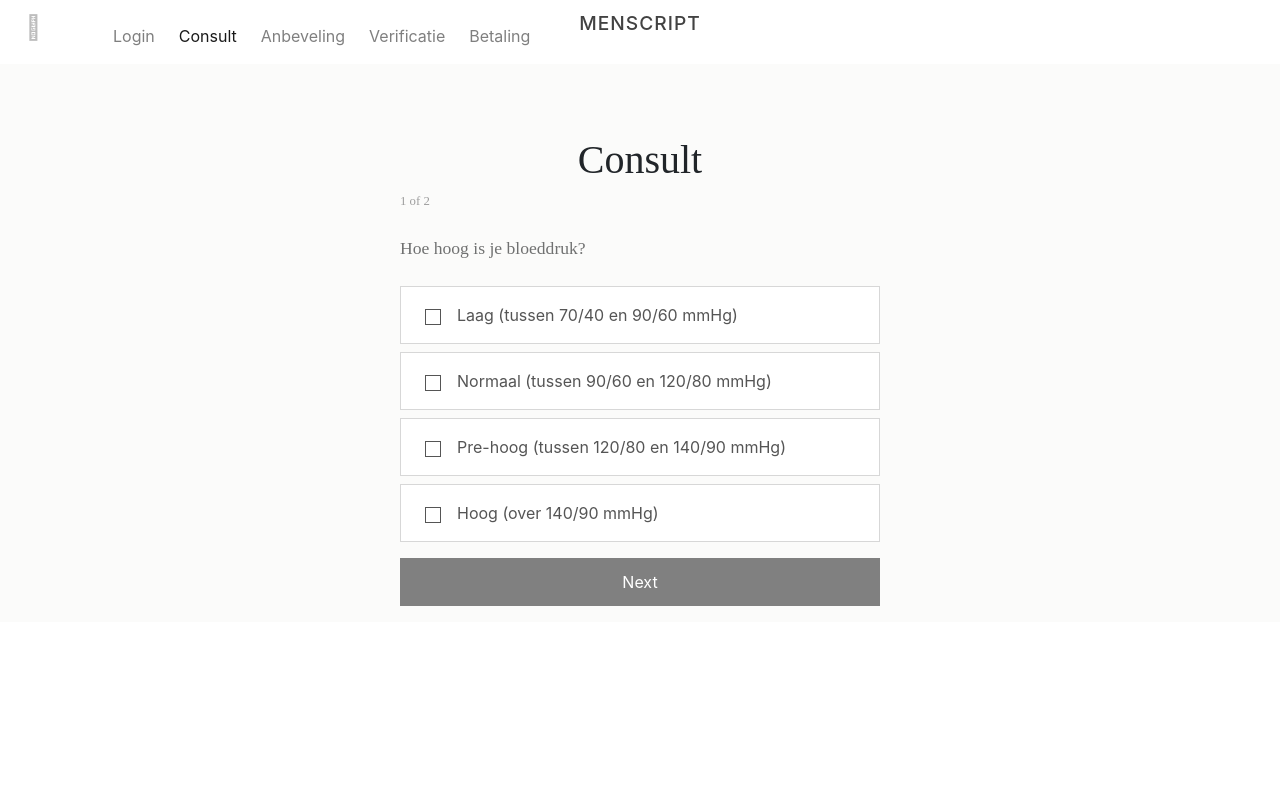
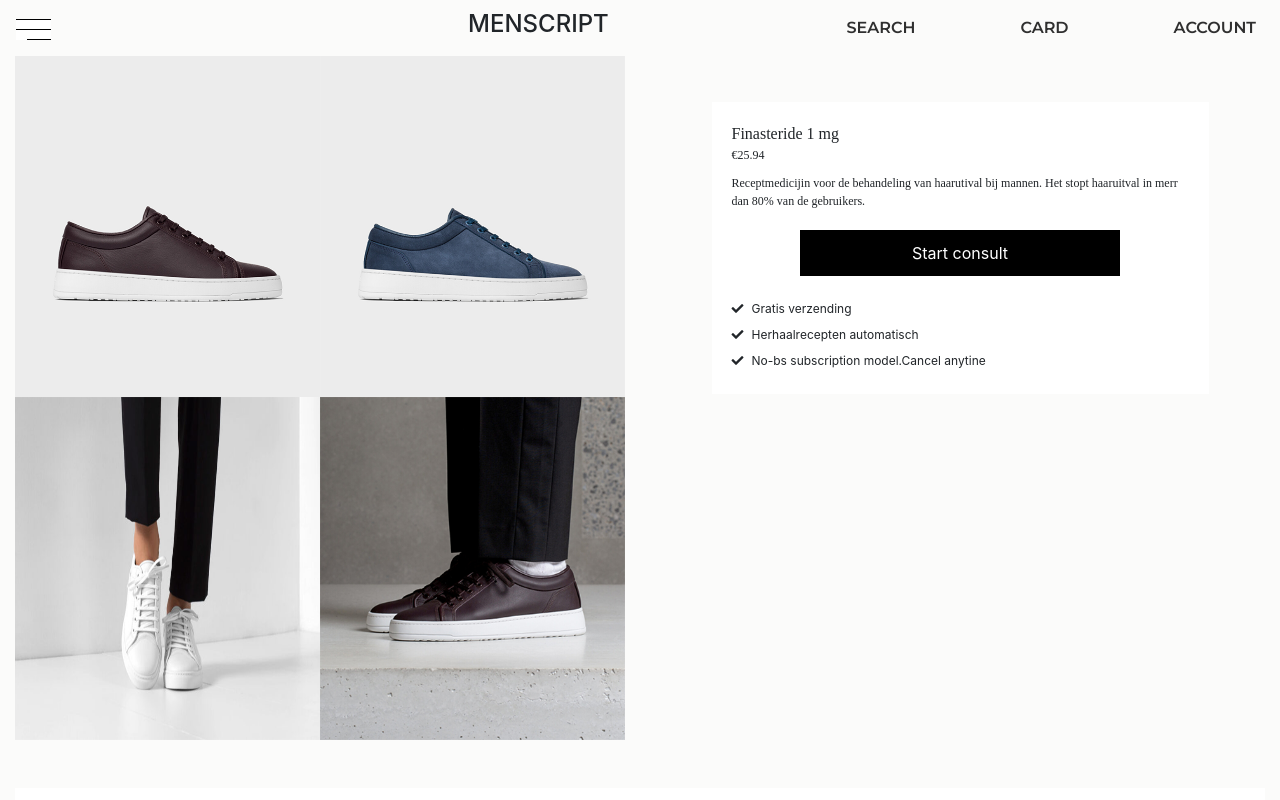
Before and after one commit to farahaidid/menscript-ca, a Vue app: page /product in a window 1280 px wide. Shown: the top 800 px of the page. Built offline with nearby package versions, Linux system fonts and the light colour scheme; a web font is replaced by a local one.

Commit message:
some-fix

```diff
--- a/src/App.vue
+++ b/src/App.vue
@@ -1,32 +1,41 @@
 <template>
   <div id="app">
     <!-- Modals -->
-      <LoginModal @close="showLoginModal=false" v-if="showLoginModal" />
+    <LoginModal @close="closeLoginModal" v-if="showLoginModal" />
 
     <!-- Contents -->
     <div v-else>
-         <AppHeader @login="showLoginModal=true" />
-         <AppBanner />
-         <router-view></router-view>
+      <AppHeader />
+      <router-view />
       <AppFooter />
     </div>
   </div>
 </template>
 <script>
-import AppHeader from "./components/AppHeader";
-import AppBanner from "./components/AppBanner";
-import AppFooter from "./components/AppFooter";
-import LoginModal from "./components/LoginModal";
+import AppFooter from "@/components/AppFooter";
+import AppHeader from "@/components/AppHeader";
+import LoginModal from "@/components/LoginModal";
+import EventBus from "@/plugins/eventBus";
 export default {
   name: "App",
   components: {
    AppHeader,
-      AppBanner,
    AppFooter,
-      LoginModal
+   LoginModal,
   },
   data: () => ({
-      showLoginModal: true
-   })
+    showLoginModal: false
+  }),
+  created() {
+    EventBus.$on("open-login-modal", () => {
+      this.showLoginModal = true;
+    });
+  },
+  methods:{
+     closeLoginModal(){
+        this.$router.push("/")
+        this.showLoginModal = false
+     }
+  },
 };
 </script>
--- a/src/components/AppHeader.vue
+++ b/src/components/AppHeader.vue
@@ -30,8 +30,8 @@
                <li class="nav-item">
                   <router-link to="/category" class="nav-link" href="#">CARD</router-link>
                </li>
-               <li @click="$emit('login')" class="nav-item">
-                  <router-link to="/" class="nav-link" href="#">ACCOUNT</router-link>
+               <li @click="openLoginModal" class="nav-item">
+                  <router-link to class="nav-link" href="#">ACCOUNT</router-link>
                </li>
             </ul>
          </div>
@@ -40,7 +40,14 @@
 </template>
 
 <script>
-export default {};
+import EventBus from "@/plugins/eventBus"
+export default {
+   methods:{
+      openLoginModal(){
+         EventBus.$emit("open-login-modal")
+      }
+   }
+};
 </script>
 
 <style scoped>
--- /dev/null
+++ b/src/layouts/DefaultLayout.vue
@@ -0,0 +1,14 @@
+<template>
+  <div>
+    <AppBanner />
+    <router-view />
+  </div>
+</template>
+<script>
+import AppBanner from "@/components/AppBanner"
+export default {
+  components: {
+    AppBanner
+  }
+};
+</script>
--- /dev/null
+++ b/src/layouts/ProductLayout.vue
@@ -0,0 +1,5 @@
+<template>
+  <div>
+    <router-view />
+  </div>
+</template>
--- /dev/null
+++ b/src/plugins/eventBus.js
@@ -0,0 +1,3 @@
+import Vue from 'vue';
+const EventBus = new Vue();
+export default EventBus;
--- a/src/router/router.js
+++ b/src/router/router.js
@@ -3,23 +3,28 @@
 
 Vue.use(VueRouter);
 
-import Home from '../views/Home.vue'
-import appHeader from '../components/AppHeader.vue'
-import appFooter from '../components/AppFooter.vue'
-import Category from '../views/Category.vue';
-import Product from '../views/Product.vue';
-// import appContent from '../components/appContent.vue';
+const loadLayout = layout => () => import(`@/layouts/${layout}.vue`)
+const loadView = view => () => import(`@/views/${view}.vue`)
+// const loadComponent = component => () => import(`@/components/${component}.vue`)
 
 
 const routes = [
-    { path: '/', component: Home },
-    { path: '/menu', component: appHeader },
-    { path: '/category', component: Category },
-    { path: '/product', component: Product },
-    { path: '/footer', component: appFooter },
-    // { path: '/', component: appContent },
-
-  ]
+  {
+    path: '/',
+    component: loadLayout("DefaultLayout"),
+    children: [
+      { path: '', component: loadView("Home") },
+      { path: 'category', component: loadView("Category") },
+    ]
+  },
+  {
+    path: '/product',
+    component: loadLayout("ProductLayout"),
+    children: [
+      { path: '', component: loadView("Product") },
+    ]
+  },
+]
 
 
 const router = new VueRouter({
--- a/src/style/product.scss
+++ b/src/style/product.scss
@@ -19,9 +19,9 @@
 
 .card-section {
     padding: 20px 20px;
-    margin-left: 25px;
-    margin-right: 25px;
-
+    margin-left: auto;
+    margin-right: auto;
+    max-width: 497px;
 }
 
 .card-text {
--- a/src/views/Category.vue
+++ b/src/views/Category.vue
@@ -1,7 +1,5 @@
 <template>
   <div>
-<AppHeader/>
-<AppBanner/>
     <div class="container">
       <div class="row text-center logo-div">
         <div class="col-md-4 col-sm-12">
@@ -53,23 +51,16 @@
     </div>
     <BlogThree :data="blogThree" />
     <AskQuestion />
-    <AppFooter/>
 
   </div>
 </template>
 <script>
-import AppHeader from "../components/AppHeader";
-import AppBanner from "../components/AppBanner";
-import AppFooter from "../components/AppFooter";
 import AskQuestion from "../components/Category/AskQuestion";
 import CategoryOne from "../components/Category/CategoryOne";
 import CategoryTwo from "../components/Category/CategoryTwo";
 import BlogThree from "../components/blog/BlogThree";
 export default {
   components: {
-     AppHeader,
-    AppBanner,
-    AppFooter,
     CategoryOne,
     CategoryTwo,
     AskQuestion,
--- a/src/views/Home.vue
+++ b/src/views/Home.vue
@@ -1,7 +1,7 @@
 <template>
   <div>
-    <AppHeader />
-    <AppBanner />
+    <!-- <AppHeader />
+    <AppBanner /> -->
     <div class="container-fluid ">
       <div class="row ">
         <div
@@ -48,22 +48,16 @@
         <HowWorks />
       </div>
     </div>
-    <AppFooter />
+    <!-- <AppFooter /> -->
   </div>
 </template>
 <script>
-import AppHeader from "../components/AppHeader";
-import AppBanner from "../components/AppBanner";
-import AppFooter from "../components/AppFooter";
 import BlogOne from "../components/blog/BlogOne";
 import BlogTwo from "../components/blog/BlogTwo";
 import BlogThree from "../components/blog/BlogThree";
 import HowWorks from "../components/AppHowWorks";
 export default {
   components: {
-    AppHeader,
-    AppBanner,
-    AppFooter,
     BlogOne,
     BlogTwo,
     BlogThree,
--- a/src/views/Product.vue
+++ b/src/views/Product.vue
@@ -1,7 +1,6 @@
 <template>
   <div>
     <div class="container-fluid">
-      <AppHeader />
 
       <Product class="product-page"/>
       <BlogOne :data="blogOne" />
@@ -10,26 +9,21 @@
         <BlogOne :data="blogThree" />
       </div>
       <AskQuestion />
-      <AppFooter />
     </div>
   </div>
 </template>
 <script>
 import Product from '../components/product/AppProduct'
-  import AppHeader from "../components/AppHeader";
 import AskQuestion from "../components/Category/AskQuestion";
-import AppFooter from "../components/AppFooter";
 
 import BlogTwo from "../components/blog/BlogTwo";
 import BlogOne from "../components/blog/BlogOne";
 export default {
   components: {
     Product,
-     AppHeader,
     BlogTwo,
     BlogOne,
     AskQuestion,
-    AppFooter
   },
   data() {
     return {
```
Lines whose indentation alone changed are shown as unchanged.
